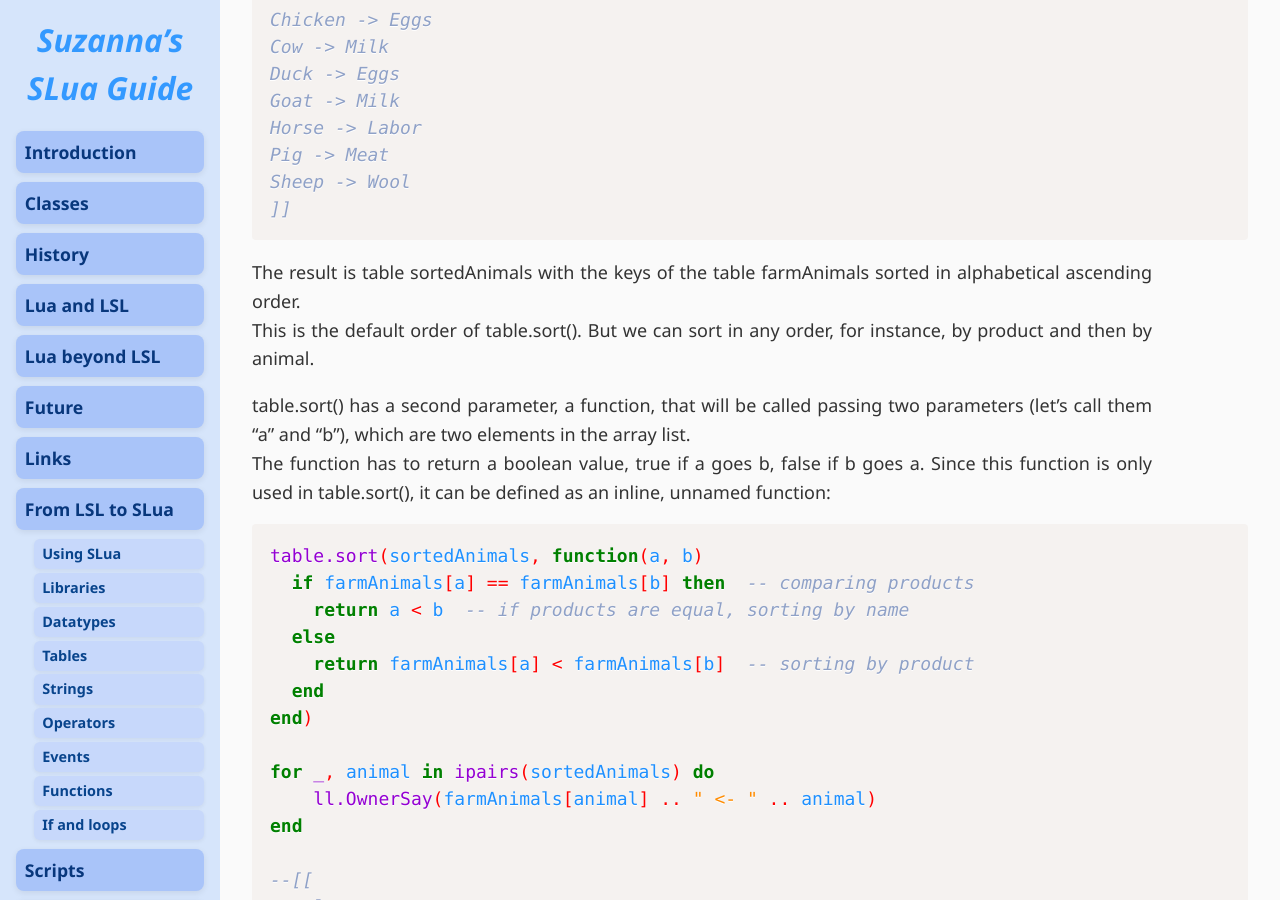
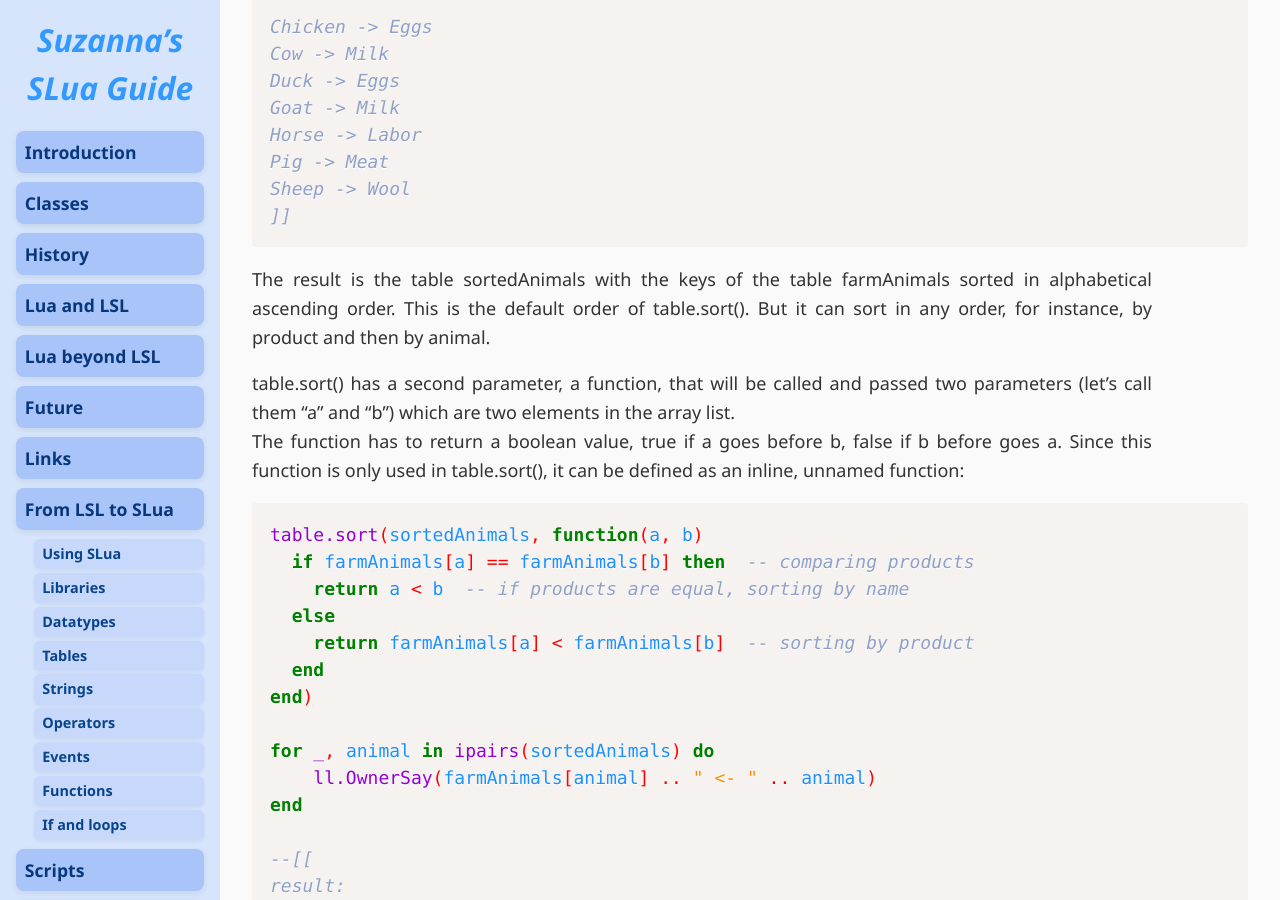
Before and after one commit to Suzanna-Linn/slua, a Jekyll site: the page built from docs/moving-lists.md, in a window 1280 px wide and 900 px high, scrolled down 8317 px. Built offline with Jekyll 4.4.1, drawn with Linux system fonts in a browser that asks for light colours; nearby versions of some CDN libraries; our own code applies the rules of GitHub Pages for plain Markdown files; comment, search, counter and statistics services are not loaded.

Commit message:
Update moving-lists.md

```diff
--- a/docs/moving-lists.md
+++ b/docs/moving-lists.md
@@ -192,8 +192,7 @@
 And the LSL alternative to llGetListLength(), <code class="language-lsl">integer len = list1 != [];</code>, is:
 - <code class="language-slua">local len = #table1</code>
 
-
-## Sorting tables
+### Sorting tables
 
 As a example let's use a table of farm animals and their products:
 <pre class="language-slua"><code class="language-slua">local farmAnimals = {
@@ -252,11 +251,10 @@
 Sheep -> Wool
 ]]</code></pre>
 
-The result is table sortedAnimals with the keys of the table farmAnimals sorted in alphabetical ascending order.
-This is the default order of table.sort(). But we can sort in any order, for instance, by product and then by animal.
+The result is the table sortedAnimals with the keys of the table farmAnimals sorted in alphabetical ascending order. This is the default order of table.sort(). But it can sort in any order, for instance, by product and then by animal.
 
-table.sort() has a second parameter, a function, that will be called passing two parameters (let's call them "a" and "b"), which are two elements in the array list.
-The function has to return a boolean value, true if a goes b, false if b goes a. Since this function is only used in table.sort(), it can be defined as an inline, unnamed function:
+table.sort() has a second parameter, a function, that will be called and passed two parameters (let's call them "a" and "b") which are two elements in the array list.
+The function has to return a boolean value, true if a goes before b, false if b before goes a. Since this function is only used in table.sort(), it can be defined as an inline, unnamed function:
 <pre class="language-slua"><code class="language-slua">table.sort(sortedAnimals, function(a, b)
   if farmAnimals[a] == farmAnimals[b] then  -- comparing products
   	return a < b  -- if products are equal, sorting by name
```
